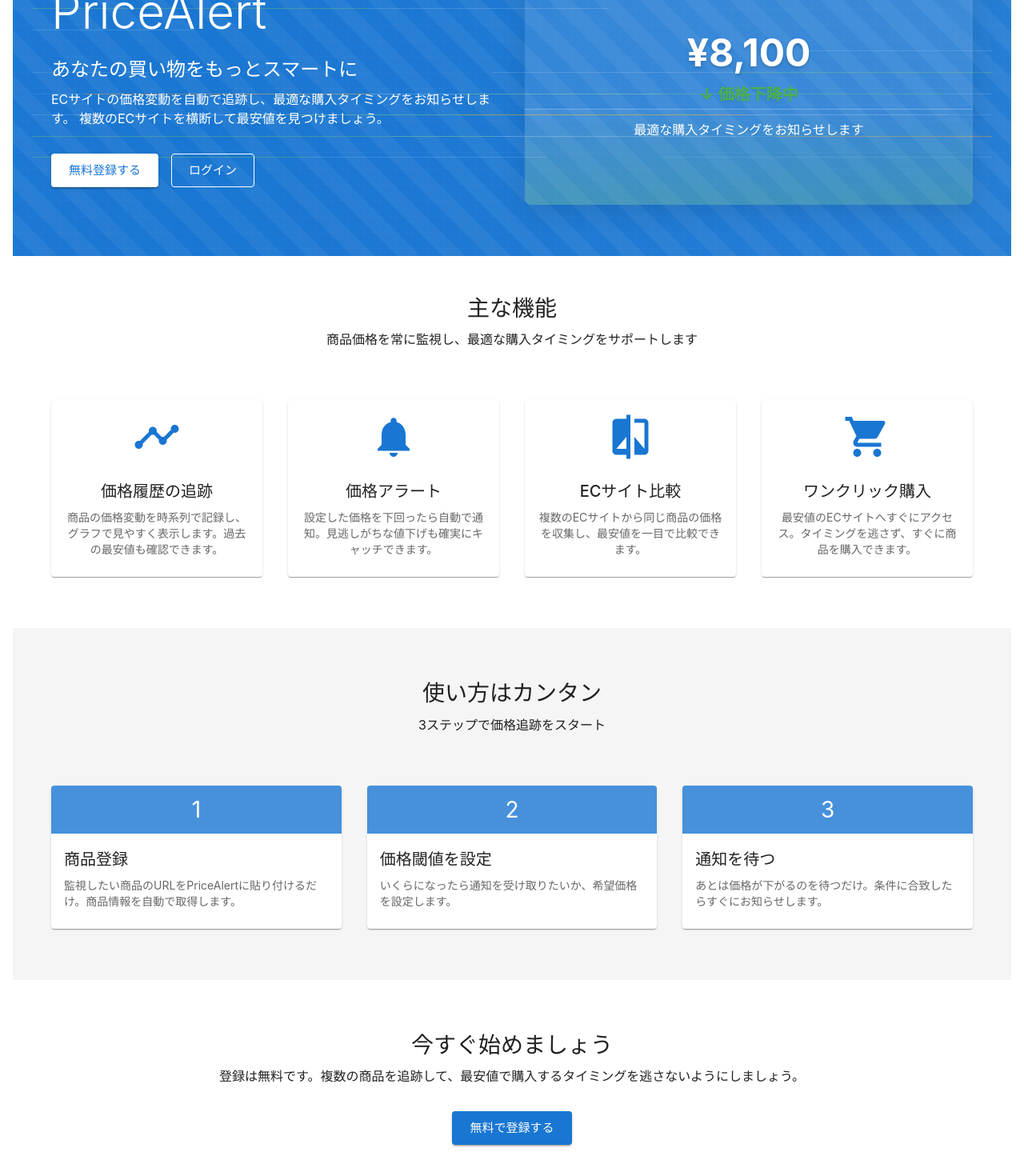
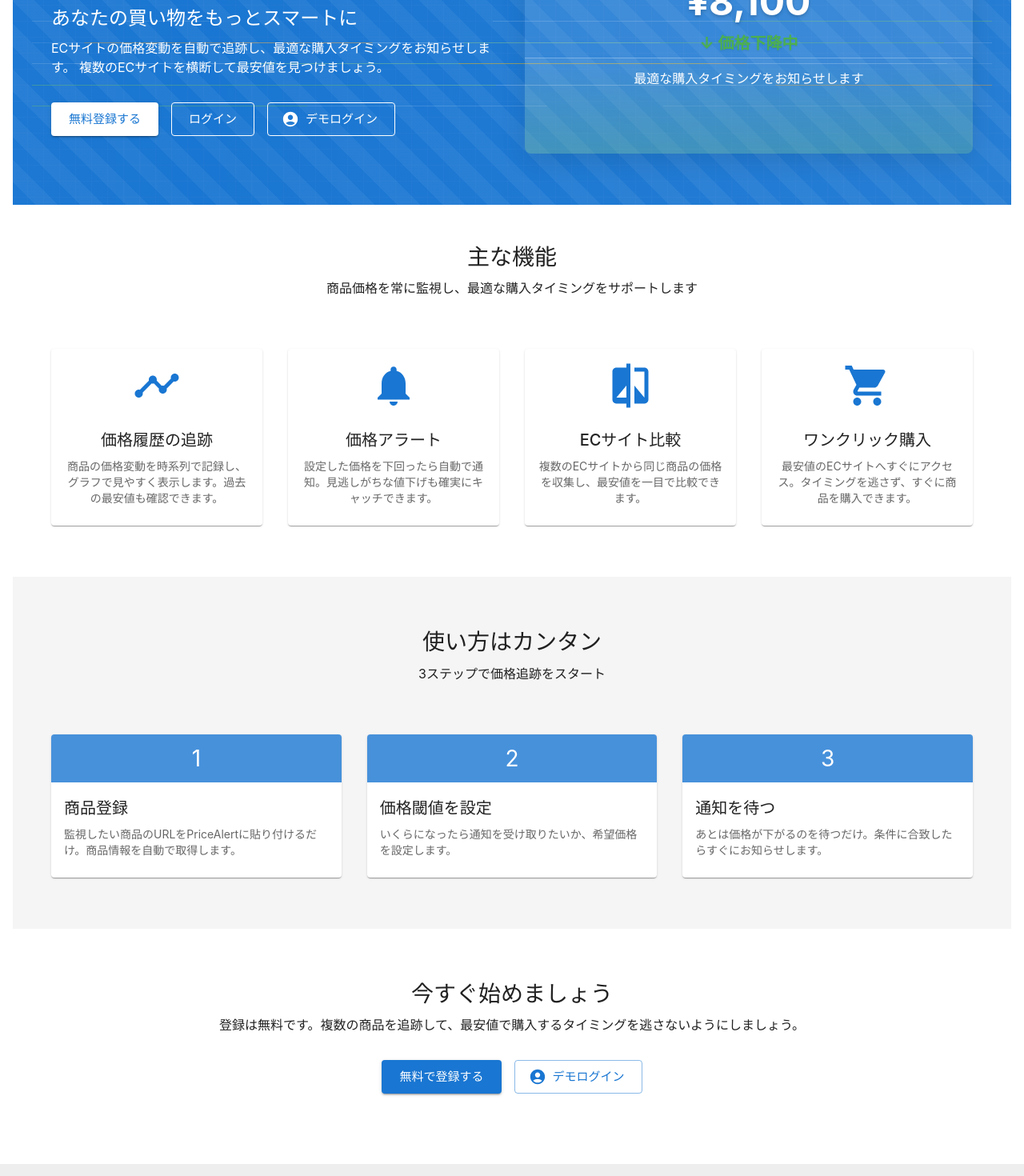
Before and after one commit to junpatch/PriceAlert, a React (Vite) app in the folder frontend/: page / in a window 1280 px wide. Shown: the part 260-1730 px from the top of the page at 80% size. Built offline with nearby package versions, Linux system fonts and the light colour scheme.

Commit message:
front: デモユーザーを追加。

```diff
--- /dev/null
+++ b/frontend/src/components/DemoUserBanner.tsx
@@ -0,0 +1,53 @@
+import React from "react";
+import {
+  Box,
+  Paper,
+  Typography,
+  Button,
+  useTheme,
+  useMediaQuery,
+} from "@mui/material";
+import { Info as InfoIcon } from "@mui/icons-material";
+import { Link } from "react-router-dom";
+
+const DemoUserBanner: React.FC = () => {
+  const theme = useTheme();
+  const isMobile = useMediaQuery(theme.breakpoints.down("sm"));
+
+  return (
+    <Paper
+      elevation={0}
+      sx={{
+        width: "100%",
+        backgroundColor: "lightgray",
+        py: 1,
+        px: 2,
+        mb: 2,
+        borderRadius: 1,
+        display: "flex",
+        flexDirection: isMobile ? "column" : "row",
+        alignItems: isMobile ? "flex-start" : "center",
+        justifyContent: "space-between",
+      }}
+    >
+      <Box sx={{ display: "flex", alignItems: "center" }}>
+        <InfoIcon color="info" sx={{ mr: 1 }} />
+        <Typography variant="body2" color="info.dark">
+          現在デモユーザーでログインしています。すべての機能をお試しいただけます。
+        </Typography>
+      </Box>
+      <Button
+        component={Link}
+        to="/register"
+        size="small"
+        variant="outlined"
+        color="info"
+        sx={{ mt: isMobile ? 1 : 0, whiteSpace: "nowrap" }}
+      >
+        会員登録する
+      </Button>
+    </Paper>
+  );
+};
+
+export default DemoUserBanner;
--- a/frontend/src/components/layout/Layout.tsx
+++ b/frontend/src/components/layout/Layout.tsx
@@ -1,9 +1,11 @@
 import React from "react";
-import { Box, CssBaseline, Toolbar } from "@mui/material";
+import { Box, CssBaseline } from "@mui/material";
 import Header from "./Header";
 import Footer from "./Footer";
 import { useAppSelector } from "@hooks/index";
 import LoadingSpinner from "@components/common/LoadingSpinner";
+import DemoUserBanner from "../DemoUserBanner";
+import { useAuth } from "@contexts/AuthContext";
 
 interface LayoutProps {
   children: React.ReactNode;
@@ -11,6 +13,10 @@ interface LayoutProps {
 
 const Layout: React.FC<LayoutProps> = ({ children }) => {
   const { isLoading } = useAppSelector((state) => state.ui);
+  const { user, isAuthenticated } = useAuth();
+
+  // デモユーザーかどうかを判定
+  const isDemoUser = isAuthenticated && user?.email === "test3146@testtest.com";
 
   return (
     <Box
@@ -22,7 +28,6 @@ const Layout: React.FC<LayoutProps> = ({ children }) => {
     >
       <CssBaseline />
       <Header />
-      <Toolbar sx={{ minHeight: { xs: 48, sm: 56, md: 64 } }} />
       <Box
         component="main"
         sx={{
@@ -32,6 +37,11 @@ const Layout: React.FC<LayoutProps> = ({ children }) => {
         }}
       >
         {isLoading && <LoadingSpinner fullPage />}
+        {isDemoUser && (
+          <Box sx={{ px: { xs: 2, sm: 3, md: 4 } }}>
+            <DemoUserBanner />
+          </Box>
+        )}
         {children}
       </Box>
       <Footer />
--- a/frontend/src/contexts/AuthContext.tsx
+++ b/frontend/src/contexts/AuthContext.tsx
@@ -7,7 +7,6 @@ import React, {
 } from "react";
 import { useDispatch } from "react-redux";
 import { useNavigate } from "react-router-dom";
-import { toast } from "react-toastify";
 import {
   useLoginMutation,
   useRegisterMutation,
@@ -25,7 +24,7 @@ import {
 } from "@features/auth/slices/authSlice";
 import { RootState } from "@store/index";
 import { useSelector } from "react-redux";
-import { User } from "@/types";
+import { User, AuthState } from "@/types";
 import { TokenManager } from "@/utils/tokenManager";
 import { IntervalManager } from "@/utils/intervalManager";
 import { Logger } from "@/utils/logger";
@@ -48,6 +47,7 @@ interface AuthContextType {
     confirmPassword: string
   ) => Promise<void>;
   logout: () => Promise<void>;
+  demoLogin: () => Promise<void>;
   user: User | null;
   isAuthenticated: boolean;
   loading: boolean;
@@ -81,7 +81,7 @@ export const AuthProvider: React.FC<{ children: React.ReactNode }> = ({
 
   // Reduxストアから認証状態を取得
   const { user, token, isAuthenticated, loading, error } = useSelector(
-    (state: RootState) => state.auth
+    (state: RootState) => state.auth as AuthState
   );
 
   // APIミューテーションフックの初期化
@@ -348,9 +348,35 @@ export const AuthProvider: React.FC<{ children: React.ReactNode }> = ({
       // ログイン成功時のリダイレクト処理
       navigate(AUTH_CONSTANTS.DASHBOARD_ROUTE, { replace: true });
     } catch (error: any) {
-      const errorMessage = ErrorHandler.formatErrorMessage(error);
+      // APIからのエラーメッセージをより詳細に処理
+      let errorMessage = ErrorHandler.formatErrorMessage(error);
+
+      if (error.data && typeof error.data === "object") {
+        // 特定のエラーメッセージフォーマットを確認
+        if (error.data.error) {
+          errorMessage = error.data.error;
+        }
+        // フィールド別のエラーメッセージを結合
+        else if (Object.keys(error.data).length > 0) {
+          const fieldErrors = error.data;
+          const messages: string[] = [];
+
+          Object.keys(fieldErrors).forEach((field) => {
+            if (Array.isArray(fieldErrors[field])) {
+              fieldErrors[field].forEach((message: string) => {
+                messages.push(`${field}: ${message}`);
+              });
+            }
+          });
+
+          if (messages.length > 0) {
+            errorMessage = messages.join("\n");
+          }
+        }
+      }
+
       dispatch(setError(errorMessage));
-      toast.error(errorMessage);
+      return Promise.reject(new Error(errorMessage));
     } finally {
       dispatch(setLoading(false));
     }
@@ -370,8 +396,7 @@ export const AuthProvider: React.FC<{ children: React.ReactNode }> = ({
       if (password !== confirmPassword) {
         const errorMessage = "パスワードが一致しません";
         dispatch(setError(errorMessage));
-        toast.error(errorMessage);
-        return;
+        return Promise.reject(new Error(errorMessage));
       }
 
       const result = await register({
@@ -379,6 +404,56 @@ export const AuthProvider: React.FC<{ children: React.ReactNode }> = ({
         email,
         password,
         confirmPassword,
+      }).unwrap();
+
+      // 登録成功した場合のみログインして遷移する
+      dispatch(
+        loginSuccess({
+          user: result.user,
+          access_token: result.access_token,
+          refresh_token: result.refresh_token,
+        })
+      );
+
+      // 登録成功時のリダイレクト処理
+      navigate(AUTH_CONSTANTS.DASHBOARD_ROUTE, { replace: true });
+      return Promise.resolve();
+    } catch (error: any) {
+      // APIからのエラーメッセージをより詳細に処理
+      let errorMessage = ErrorHandler.formatErrorMessage(error);
+
+      if (error.data && typeof error.data === "object") {
+        // フィールド別のエラーメッセージを結合
+        const fieldErrors = error.data;
+        const messages: string[] = [];
+
+        Object.keys(fieldErrors).forEach((field) => {
+          if (Array.isArray(fieldErrors[field])) {
+            fieldErrors[field].forEach((message: string) => {
+              messages.push(`${field}: ${message}`);
+            });
+          }
+        });
+
+        if (messages.length > 0) {
+          errorMessage = messages.join("\n");
+        }
+      }
+
+      dispatch(setError(errorMessage));
+      return Promise.reject(new Error(errorMessage));
+    } finally {
+      dispatch(setLoading(false));
+    }
+  };
+
+  // デモユーザーログイン処理
+  const handleDemoLogin = async () => {
+    try {
+      dispatch(setLoading(true));
+      const result = await login({
+        email: "test3146@testtest.com",
+        password: "#Test1234",
       }).unwrap();
 
       dispatch(
@@ -389,13 +464,12 @@ export const AuthProvider: React.FC<{ children: React.ReactNode }> = ({
         })
       );
 
-      // 登録成功時のリダイレクト処理
+      // ログイン成功時のリダイレクト処理
       navigate(AUTH_CONSTANTS.DASHBOARD_ROUTE, { replace: true });
-      toast.success("アカウント登録が完了しました");
     } catch (error: any) {
       const errorMessage = ErrorHandler.formatErrorMessage(error);
       dispatch(setError(errorMessage));
-      toast.error(errorMessage);
+      return Promise.reject(new Error(errorMessage));
     } finally {
       dispatch(setLoading(false));
     }
@@ -406,6 +480,7 @@ export const AuthProvider: React.FC<{ children: React.ReactNode }> = ({
     login: handleLogin,
     register: handleRegister,
     logout: () => handleLogout(false), // 通常のログアウト（APIリクエストあり）
+    demoLogin: handleDemoLogin, // デモログイン機能を追加
     user,
     isAuthenticated,
     loading,
--- a/frontend/src/pages/LandingPage.tsx
+++ b/frontend/src/pages/LandingPage.tsx
@@ -9,18 +9,20 @@ import {
   CardContent,
   CardMedia,
   Stack,
+  Tooltip,
 } from "@mui/material";
 import {
   Timeline as TimelineIcon,
   Notifications as NotificationsIcon,
   ShoppingCart as ShoppingCartIcon,
   Compare as CompareIcon,
+  AccountCircle as AccountCircleIcon,
 } from "@mui/icons-material";
 import { Link } from "react-router-dom";
 import { useAuth } from "@contexts/AuthContext";
 
 const LandingPage: React.FC = () => {
-  const { isAuthenticated } = useAuth();
+  const { isAuthenticated, demoLogin, loading } = useAuth();
   const [price, setPrice] = useState(10000);
   const [priceDecreasing, setPriceDecreasing] = useState(true);
 
@@ -50,6 +52,15 @@ const LandingPage: React.FC = () => {
 
     return () => clearInterval(interval);
   }, [priceDecreasing]);
+
+  // デモログイン処理
+  const handleDemoLogin = async () => {
+    try {
+      await demoLogin();
+    } catch (error) {
+      console.error("デモログインエラー:", error);
+    }
+  };
 
   return (
     <Box>
@@ -217,6 +228,18 @@ const LandingPage: React.FC = () => {
                     >
                       ログイン
                     </Button>
+                    <Tooltip title="機能をすぐに体験できます" arrow>
+                      <Button
+                        variant="outlined"
+                        size="large"
+                        onClick={handleDemoLogin}
+                        disabled={loading}
+                        startIcon={<AccountCircleIcon />}
+                        sx={{ color: "white", borderColor: "white" }}
+                      >
+                        {loading ? "ログイン中..." : "デモログイン"}
+                      </Button>
+                    </Tooltip>
                   </>
                 )}
               </Stack>
@@ -494,15 +517,29 @@ const LandingPage: React.FC = () => {
             ダッシュボードへ
           </Button>
         ) : (
+          <>
             <Button
               component={Link}
               to="/register"
               variant="contained"
               size="large"
-            sx={{ mt: 2 }}
+              sx={{ mt: 2, mr: 2 }}
             >
               無料で登録する
             </Button>
+            <Tooltip title="機能をすぐに体験できます" arrow>
+              <Button
+                variant="outlined"
+                size="large"
+                onClick={handleDemoLogin}
+                disabled={loading}
+                startIcon={<AccountCircleIcon />}
+                sx={{ mt: 2 }}
+              >
+                {loading ? "ログイン中..." : "デモログイン"}
+              </Button>
+            </Tooltip>
+          </>
         )}
       </Container>
     </Box>
--- a/frontend/src/pages/LoginPage.tsx
+++ b/frontend/src/pages/LoginPage.tsx
@@ -8,6 +8,7 @@ import {
   Paper,
   Alert,
   Grid,
+  Divider,
 } from "@mui/material";
 import { Link, useLocation } from "react-router-dom";
 import { useAuth } from "@contexts/AuthContext";
@@ -18,6 +19,7 @@ import ErrorAlert from "@components/common/ErrorAlert";
 import { toast } from "react-toastify";
 import { useAppDispatch } from "@hooks/index";
 import { setError } from "@features/auth/slices/authSlice";
+import { AccountCircle as AccountCircleIcon } from "@mui/icons-material";
 
 interface LoginFormData {
   email: string;
@@ -36,7 +38,7 @@ const schema = yup.object().shape({
 });
 
 const LoginPage: React.FC = () => {
-  const { login, loading, error, isAuthenticated } = useAuth();
+  const { login, demoLogin, loading, error, isAuthenticated } = useAuth();
   const [successMessage, setSuccessMessage] = useState<string | null>(null);
   const dispatch = useAppDispatch();
 
@@ -87,6 +89,20 @@ const LoginPage: React.FC = () => {
 
     try {
       await login(data.email, data.password);
+      // 成功メッセージはisAuthenticatedの変更を検知して表示するよう変更
+    } catch (err) {
+      // エラーはuseAuthフックで処理されるので、ここでは何もしない
+      setSuccessMessage(null);
+    }
+  };
+
+  const handleDemoLogin = async () => {
+    setSuccessMessage(null);
+    // エラーが出る可能性があるため、前回のエラーをクリア
+    dispatch(setError(null));
+
+    try {
+      await demoLogin();
       // 成功メッセージはisAuthenticatedの変更を検知して表示するよう変更
     } catch (err) {
       // エラーはuseAuthフックで処理されるので、ここでは何もしない
@@ -159,6 +175,20 @@ const LoginPage: React.FC = () => {
           >
             {loading ? "ログイン中..." : "ログイン"}
           </Button>
+
+          <Divider sx={{ my: 2 }}>または</Divider>
+
+          <Button
+            fullWidth
+            variant="outlined"
+            onClick={handleDemoLogin}
+            disabled={loading}
+            startIcon={<AccountCircleIcon />}
+            sx={{ mb: 2 }}
+          >
+            {loading ? "ログイン中..." : "デモユーザーでログイン"}
+          </Button>
+
           <Grid container>
             <Grid item>
               <Link to="/forgot-password" style={{ textDecoration: "none" }}>
--- a/frontend/src/pages/RegisterPage.tsx
+++ b/frontend/src/pages/RegisterPage.tsx
@@ -71,6 +71,7 @@ const RegisterPage: React.FC = () => {
       setSuccessMessage("アカウント登録に成功しました。リダイレクトします...");
     } catch (err) {
       // エラーはuseAuthフックで処理されるので、ここでは何もしない
+      setSuccessMessage(null);
     }
   };
 
```
Lines whose indentation alone changed are shown as unchanged.
